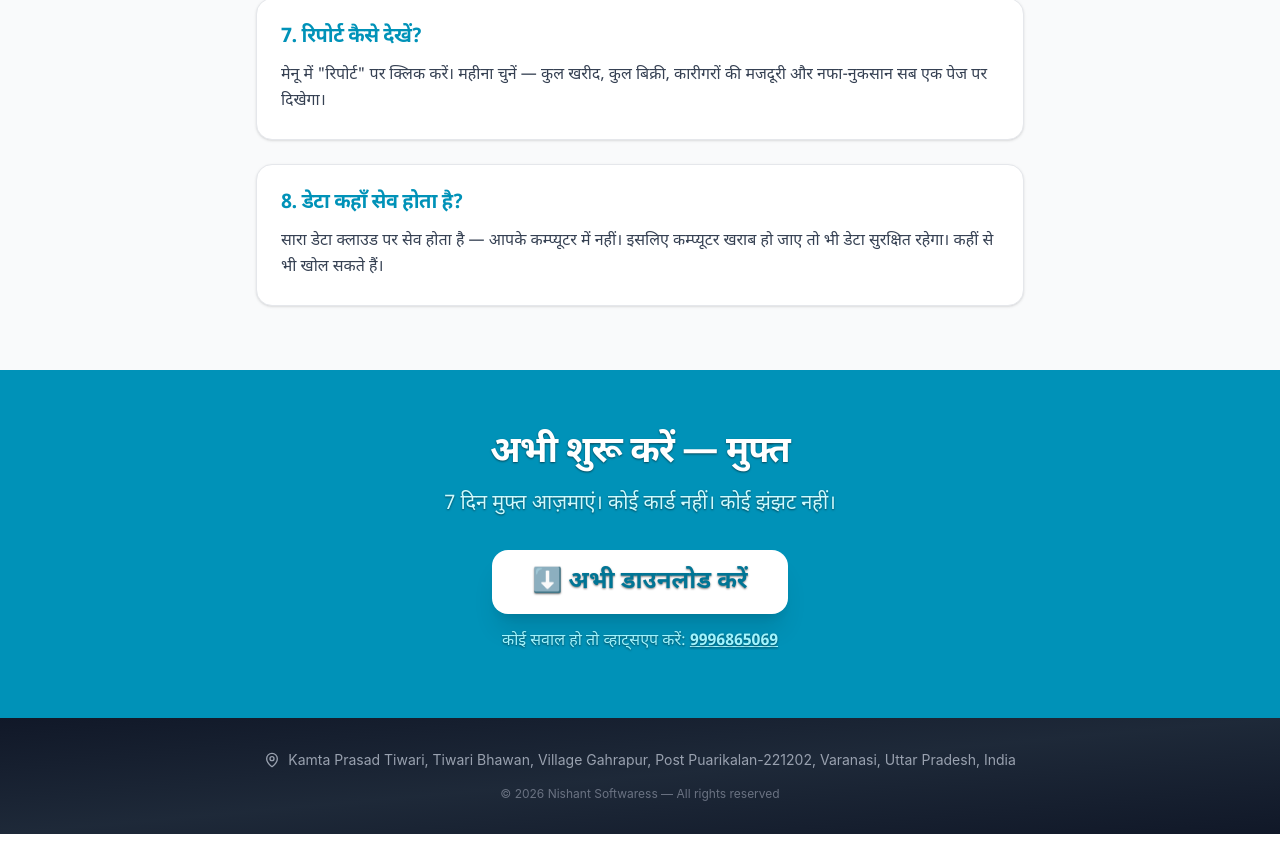
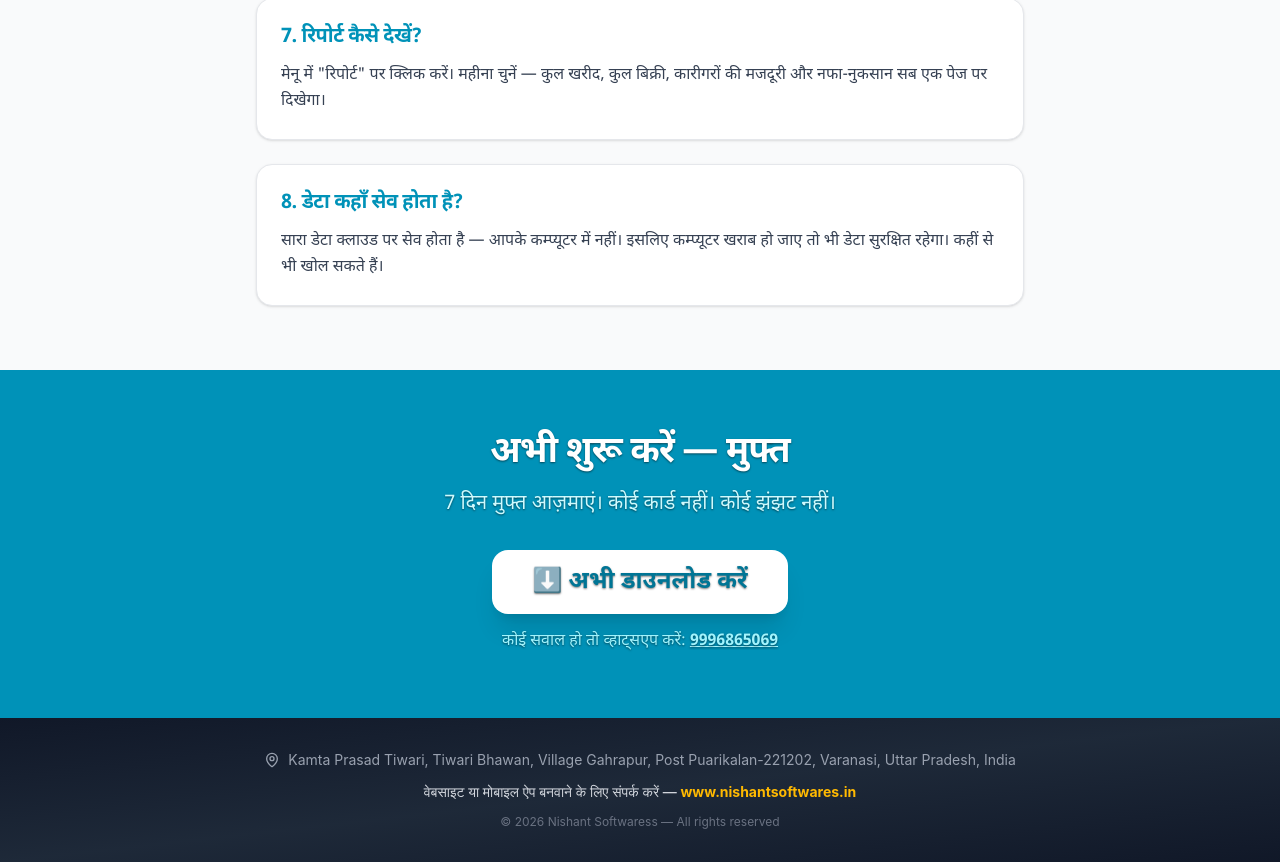
Before and after one commit to kp1153/creativesolutions, a Next.js app: page /heera in a window 1280 px wide. Shown: the part 4156-5018 px from the top of the page. Before the commit the page ends 4990 px from the top, so only its background shows below. Built offline with nearby package versions, Linux system fonts and the light colour scheme.

Commit message:
feat: view count, footer contact link

```diff
--- a/app/page.js
+++ b/app/page.js
@@ -1,4 +1,5 @@
 "use client";
+import { useEffect, useState } from "react";
 
 const HARDWARE_EXE_URL = "https://pub-36b3216d45d24541a20e55f6b3f26d07.r2.dev/%E0%A4%A8%E0%A4%BF%E0%A4%B6%E0%A4%BE%E0%A4%82%E0%A4%A4%20Setup%200.1.0.exe";
 const HARDWARE_PWA_URL = "https://nishant-ten.vercel.app";
@@ -36,8 +37,20 @@ const whyUs = [
 ];
 
 export default function Home() {
+  const [views, setViews] = useState(null);
+
+  useEffect(() => {
+    fetch("/api/views").then(r => r.json()).then(d => setViews(d.views));
+  }, []);
+
   return (
     <main className="min-h-screen bg-zinc-900 text-white font-sans">
+
+      {views && (
+        <div className="bg-zinc-800 text-center py-2 px-4 text-xs text-amber-400 font-semibold">
+          👁️ अब तक {Number(views).toLocaleString("hi-IN")} बार देखा गया
+        </div>
+      )}
 
       {/* Hero */}
       <section className="py-16 px-4 text-center bg-gradient-to-b from-zinc-800 to-zinc-900">
--- a/components/Footer.js
+++ b/components/Footer.js
@@ -3,11 +3,17 @@ import { MapPin } from "lucide-react";
 export default function Footer() {
   return (
     <footer className="bg-gradient-to-br from-gray-900 via-gray-800 to-gray-900 py-8 px-6 text-sm">
-      <div className="max-w-6xl mx-auto text-center">
-        <div className="flex justify-center items-center gap-2 text-gray-400 mb-4">
+      <div className="max-w-6xl mx-auto text-center space-y-3">
+        <div className="flex justify-center items-center gap-2 text-gray-400">
           <MapPin size={16} />
           <span>Kamta Prasad Tiwari, Tiwari Bhawan, Village Gahrapur, Post Puarikalan-221202, Varanasi, Uttar Pradesh, India</span>
         </div>
+        <p className="text-gray-300 text-sm font-medium">
+          वेबसाइट या मोबाइल ऐप बनवाने के लिए संपर्क करें —{" "}
+          <a href="https://www.nishantsoftwares.in" target="_blank" rel="noopener noreferrer" className="text-amber-400 hover:underline font-bold">
+            www.nishantsoftwares.in
+          </a>
+        </p>
         <p className="text-gray-500 text-xs">
           © {new Date().getFullYear()} Nishant Softwaress — All rights reserved
         </p>
```
